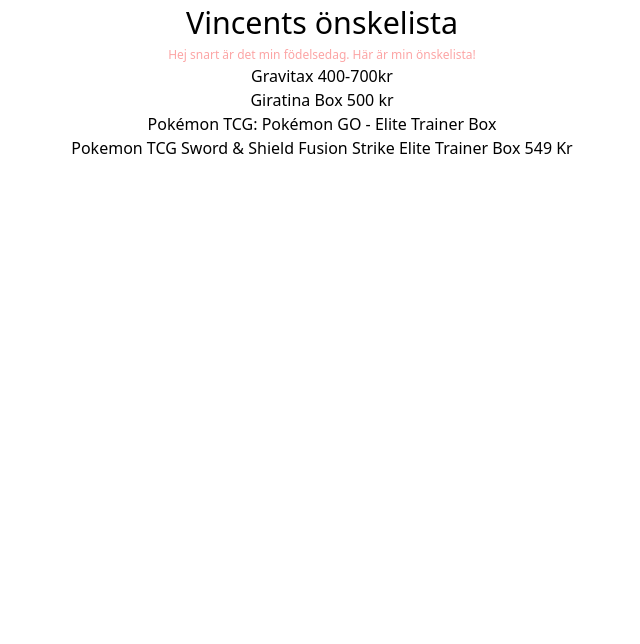
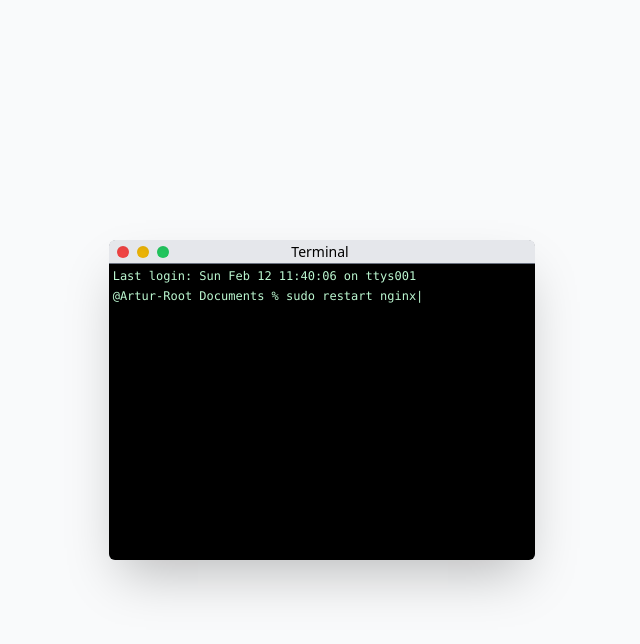
Before and after one commit to Artur-Hoppner/vuesandbox, a Vue app: page /sandbox in a window 1280 px wide. Shown: the top 644 px of the page, without its empty margins (318-958 px from the left). Built offline with nearby package versions, Linux system fonts and the light colour scheme.

Commit message:
Patch: StoreToRef testing and fixed fotter position

```diff
--- a/src/App.vue
+++ b/src/App.vue
@@ -5,23 +5,23 @@
 import CookieConsent from './components/parts/cookieConsentBanner.vue'
 import TerminalAnimation from './components/LandingpageAnimation.vue'
 
-const birthdayWishlist = true
+const birthdayWishlist = false
 
 </script>
 
 <template>
   <VincentsWishlist v-if="birthdayWishlist" />
-
-  <div v-if="!birthdayWishlist">
-    <TerminalAnimation />
+  <!-- fix body min height-100vh + position: relative -->
+  <div v-if="!birthdayWishlist" class="min-h-screen relative">
     <Header />
     <main class="sm:mx-10">
       <router-view v-slot="{ Component }">
         <template v-if="Component">
-          <transition name="fade">
+          <transition name="fade" appear>
             <suspense timeout="0">
               <component :is="Component" :key="$route.path"></component>
               <template #fallback>
+                <!-- use suspense on components later on -->
                 <div>Loading...</div>
               </template>
             </suspense>
@@ -31,6 +31,8 @@
     </main>
 
     <Footer />
+    <TerminalAnimation />
+
     <CookieConsent />
 
   </div>
@@ -41,7 +43,7 @@
 #app {text-align:center}
 
 .fade-enter-active {
-  transition: opacity 0.6s;
+  transition: opacity 2.6s;
 }
 
 .fade-leave-to,
--- a/src/assets/main.css
+++ b/src/assets/main.css
@@ -16,8 +16,14 @@
   }
 }
 
+body {
+  /* min-height: 100vh;
+  margin: 0 auto; */
+}
 
-
+#app {
+  /* min-height: 100vh; */
+}
 /* refactor this to other file or logic */
 h1 {
   font-size: 3.8vmin;
--- a/src/components/Footer.vue
+++ b/src/components/Footer.vue
@@ -9,7 +9,7 @@
 </script>
 
 <template>
-  <footer class="mb-1">
+  <footer class="absolute bottom-0 bg-primary w-full">
     <a :href="githubIcon.link" target="_blank" rel="noopener noreferrer" class="block w-0">
       <SvgIcon class="hover:fill-slate-300 cursor-pointer" :svgOptions="githubIcon" />
     </a>
--- a/src/components/Header.vue
+++ b/src/components/Header.vue
@@ -5,12 +5,12 @@
 import { colorPreferenceStore  } from '@/stores/darkMode';
 
 const generalStoreData = colorPreferenceStore();
-const svgLightMode = ref({svgFile: "lightmode", fill: "white", ajustToHeight: "26px"}),
-      svgDarkMode = ref({svgFile: "darkmode", fill: "white", ajustToHeight: "26px"})
+const svgLightMode = ref({svgFile: "lightmode", fill: "black", ajustToHeight: "26px"}),
+      svgDarkMode = ref({svgFile: "darkmode", fill: "black", ajustToHeight: "26px"})
 </script>
 
 <template>
-  <header class="dark:bg-secondary bg-primary">
+  <header class="">
     <!-- // Experiment so that you only use 1 SvgIcon -->
     <SvgIcon class="cursor-pointer absolute top-0 right-0 m-2 hover:fill-slate-600" v-if="generalStoreData.darkmodeToggle" :svgOptions="svgDarkMode" @click="generalStoreData.toggleDarkmode()" />
     <SvgIcon class="cursor-pointer absolute top-0 right-0 m-2 hover:fill-slate-300" v-if="!generalStoreData.darkmodeToggle" :svgOptions="svgLightMode" @click="generalStoreData.toggleDarkmode()" />
--- a/src/components/LandingpageAnimation.vue
+++ b/src/components/LandingpageAnimation.vue
@@ -43,12 +43,12 @@
 </script>
 
 <template>
-  <div v-if="!displayAnimationBoolian" class="text-gray-7 00 flex items-center justify-center flex-col bg-gray-50 absolute top 0 w-full h-full z-40">
+  <div v-if="!displayAnimationBoolian" class="text-gray-7 00 flex items-center justify-center flex-col bg-gray-50 fixed top-0 left-0 w-full h-full z-40">
     <p class="text-grey-500 text-8xl font-extrabold">404</p>
     <p class="text-2xl py-4">Page not found.</p>
     <p>The page you are looking for does not exist or an other error occurred.</p>
   </div>
-  <div v-if="!displayAnimationBoolian" :class="!displayAnimationBoolian ? 'terminal-container' : ''" class="text-gray-7 00 flex items-center justify-center flex-col bg-gray-50 absolute top 0 w-full h-full z-40">
+  <div v-if="!displayAnimationBoolian" :class="!displayAnimationBoolian ? 'terminal-container' : ''" class="text-gray-7 00 flex items-center justify-center flex-col bg-gray-50 fixed top-0 left-0 w-full h-full z-40">
     <div class="w-full h-72 flex items-center z-50">
       <div class="w-1/2 sm:w-1/3 mx-auto">
         <div class="w-full shadow-2xl subpixel-antialiased rounded-b-md rounded-t-lg h-80 bg-black border-black mx-auto">
--- /dev/null
+++ b/src/components/StoreToRef.vue
@@ -0,0 +1,20 @@
+<script setup>
+import { watch } from 'vue'
+import { generalStore } from '@/stores/general';
+import { storeToRefs } from 'pinia';
+
+  const { standardCounderRef } = storeToRefs(generalStore())
+  const { incrementButton } = generalStore()
+
+  console.log(standardCounderRef)
+
+  watch(() => standardCounderRef.value, (n) => console.log(n, " value changed"));
+</script>
+
+<template>
+  <div>
+    <h2>Counter: {{ standardCounderRef }} </h2>
+    <button @click="incrementButton">Press to Increment</button>
+
+  </div>
+</template>
--- a/src/components/VincentsWishlist.vue
+++ b/src/components/VincentsWishlist.vue
@@ -16,9 +16,14 @@
     <ul>
       <li>Gravitax 400-700kr</li>
       <li><a href="https://cdon.se/leksaker/pokemon-sword-shield-11-lost-origin-elite-trainer-box-p111482130?gclid=CjwKCAiA3KefBhByEiwAi2LDHAgZqlKLPeITEWQ_gobqoREsag8wraGdUopD4-sJN4hD3na6lj9gtxoC-AUQAvD_BwE" target="_blank" rel="noopener noreferrer">Giratina Box 500 kr</a></li>
-      <li><a href="https://www.teknikproffset.se/leksaker-barn-babyprodukter/leksaker-2/sallskapsspel/barnspel/pokemon-tcg-pokemon-go-elite-trainer-box?gclid=CjwKCAiA3KefBhByEiwAi2LDHFaobr-lC1OOzeA04A5LmRlAydAreDpCZOt6SO_kPmcrQxOsyJbPEhoCFDQQAvD_BwE" target="_blank" rel="noopener noreferrer">Pokémon TCG: Pokémon GO - Elite Trainer Box</a></li>
+      <li><a href="https://www.teknikproffset.se/leksaker-barn-babyprodukter/leksaker-2/sallskapsspel/barnspel/pokemon-tcg-pokemon-go-elite-trainer-box?gclid=CjwKCAiA3KefBhByEiwAi2LDHFaobr-lC1OOzeA04A5LmRlAydAreDpCZOt6SO_kPmcrQxOsyJbPEhoCFDQQAvD_BwE" target="_blank" rel="noopener noreferrer">Pokémon TCG: Pokémon GO - Elite Trainer Box 500kr </a></li>
       <li><a href="https://www.spelochsant.se/products/view/id/42601?ref=prisjakt">Pokemon TCG Sword & Shield Fusion Strike Elite Trainer Box 549 Kr</a></li>
     </ul>
+    <p>arceusboxen från Mamma och Pappa</p>
+    <li><a href="https://toyspace.se/pokemon-tcg-swsh10-astral-radiance-build-and-battle-stadium-stor-lada-med-kort-pok85040" target="_blank" rel="noopener noreferrer">Pokémon TCG: Sword & Shield - Brilliant Stars Build & Battle Stadium</a></li>
+    eller
+    <li><a href="https://www.amazon.se/Pok%C3%A9mon-TCG-Brilliant-Stadium-Boosters/dp/B09L5G7LKW/ref=asc_df_B09L5G7LKW/?tag=shpngadsglede-21&linkCode=df0&hvadid=476425745949&hvpos=&hvnetw=g&hvrand=15103660050916488645&hvpone=&hvptwo=&hvqmt=&hvdev=c&hvdvcmdl=&hvlocint=&hvlocphy=1012228&hvtargid=pla-1636004128225&psc=1" target="_blank" rel="noopener noreferrer">Pokémon TCG: Sword & Shield - Brilliant Stars Build & Battle Stadium</a></li>
+    <p></p>
   </div>
 </template>
 
--- a/src/components/parts/cookieConsentBanner.vue
+++ b/src/components/parts/cookieConsentBanner.vue
@@ -13,14 +13,10 @@
     generalFunction.setCookies(settingCookieValue);
     generalFunction.cookieConsentStatus = !generalFunction.cookieConsentStatus;
   }
-
-  onMounted(() => {
-    generalFunction.cookieConsentStatus = generalFunction.getCookies(settingCookieValue.name);
-  })
 </script>
 
 <template>
-  <div v-if="!generalFunction.cookieConsentStatus" class="flex justify-center items-center fixed bottom-0 w-full h-44 bg-slate-50 border-t-2 border-slate-100">
+  <div v-if="!generalFunction.cookieConsentStatus" class="flex justify-center items-center fixed bottom-0 left-0 w-full h-44 bg-slate-50 border-t-2 border-slate-100">
     <div class="flex rounded justify-center px-4 md:px-14">
       <p class="px-4"> Grundläggande cookies sparas för att kunna använda sidan optimalt. Genom att trycka ok godkänner du att cookies sparas tillfälligt på sidan.</p>
       <button class="bg-primary hover:bg-secondary text-white font-bold py-2 px-6 rounded text-2xl" @click="cookieConsent()">ok</button>
--- a/src/stores/general.js
+++ b/src/stores/general.js
@@ -1,4 +1,4 @@
-import { ref, onMounted} from 'vue'
+import { ref, onMounted, computed } from 'vue'
 import { defineStore } from 'pinia'
 
 export const generalStore = defineStore('general', () => {
@@ -41,7 +41,6 @@
 
   // Remove cookies
   function removeCookies(data) {
-    console.log("init remove coolkies", data)
     document.cookie = `${data}=;expires=Thu, 01 Jan 1970 00:00:00 GMT`
   }
 
@@ -49,7 +48,16 @@
     cookieConsentStatus.value = getCookies(settingCookieValue.name);
   })
 
-  return {cookieConsentStatus, testing, placeholder, setCookies, getCookies, removeCookies }
+  const standardCounderRef = ref(1)
+
+  const doubleCount = computed(() => standardCounderRef.value * 2)
+
+  function incrementButton() {
+    console.log("Init")
+
+    standardCounderRef.value = standardCounderRef.value + 1
+  }
+  return {incrementButton, standardCounderRef, doubleCount, cookieConsentStatus, testing, placeholder, setCookies, getCookies, removeCookies }
 })
 
 
--- a/src/views/Sandbox.vue
+++ b/src/views/Sandbox.vue
@@ -4,6 +4,7 @@
 import FallbackContent from '@/components/parts/FallbackContent.vue';
 import { useMouse } from '@/composables/mousePosition.js';
 import { debouncer } from '@/composables/debouncer.js';
+import StoreToRef from '@/components/StoreToRef.vue'
 const { positionX, positionY } = useMouse()
 
 // Debouncer testing:
@@ -57,6 +58,11 @@
 
 <template>
   <div>
+    <transition name="slide-fade">
+      <h2>Hejsan</h2>
+    </transition>
+
+    <StoreToRef />
     <!-- {{ positionX }}{{ positionY }} -->
     <button @click="debouncedFunction">Debouncer Function</button>
     <div >
@@ -77,4 +83,17 @@
 </template>
 
 <style  scoped>
+.slide-fade-enter-active {
+  transition: all 0.3s ease-out;
+}
+
+.slide-fade-leave-active {
+  transition: all 0.8s cubic-bezier(1, 0.5, 0.8, 1);
+}
+
+.slide-fade-enter-from,
+.slide-fade-leave-to {
+  transform: translateX(20px);
+  opacity: 0;
+}
 </style>
```
